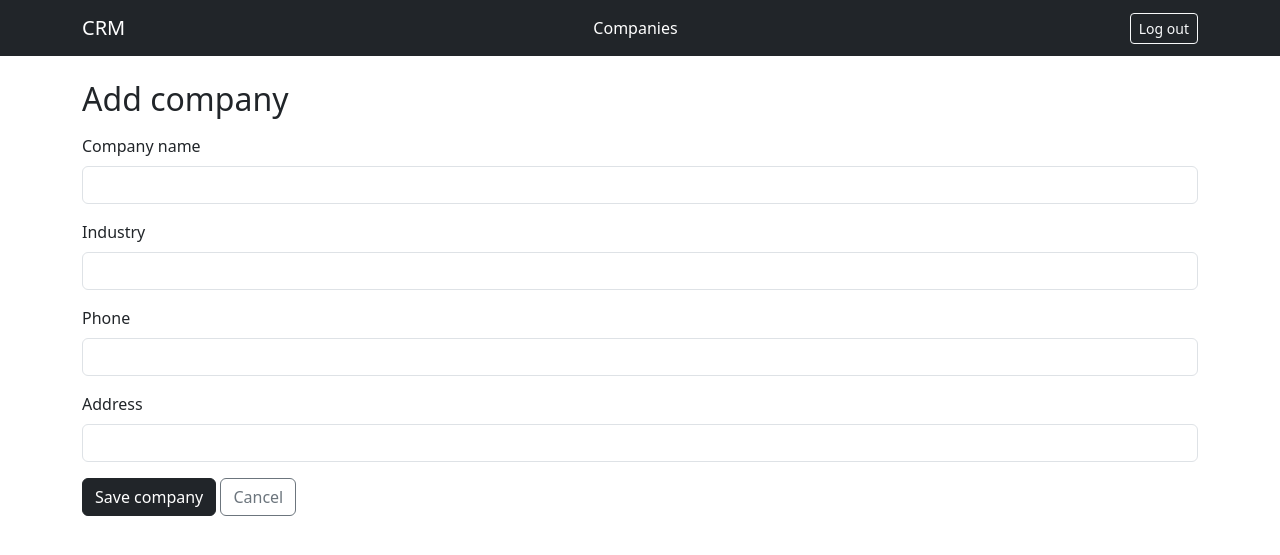
After one commit to IsuriAngelica/CRM-Project, a Flask app: page /companies/add in a window 1280 px wide. The commit adds this page. Shown: the top 555 px of the page. Run offline with Flask 3, Linux system fonts and the light colour scheme; the visitor is signed in with stand-in values (Sample User, id 1).

Commit message:
Add Companies list and add-company form, connected to MySQL

```diff
--- a/app.py
+++ b/app.py
@@ -60,5 +60,28 @@ def dashboard():
     return render_template("dashboard.html")
 
 
+@app.route("/companies")
+@login_required
+def companies():
+    all_companies = models.Company.query.order_by(models.Company.name).all()
+    return render_template("companies_list.html", companies=all_companies)
+
+
+@app.route("/companies/add", methods=["GET", "POST"])
+@login_required
+def add_company():
+    if request.method == "POST":
+        company = models.Company(
+            name=request.form.get("name"),
+            industry=request.form.get("industry"),
+            phone=request.form.get("phone"),
+            address=request.form.get("address"),
+        )
+        db.session.add(company)
+        db.session.commit()
+        return redirect(url_for("companies"))
+    return render_template("company_form.html")
+
+
 if __name__ == "__main__":
     app.run(debug=True)
--- a/templates/base.html
+++ b/templates/base.html
@@ -10,6 +10,7 @@
     <div class="container">
       <span class="navbar-brand">CRM</span>
       {% if current_user.is_authenticated %}
+        <a href="{{ url_for('companies') }}" class="text-white text-decoration-none">Companies</a>
         <a href="{{ url_for('logout') }}" class="btn btn-outline-light btn-sm">Log out</a>
       {% endif %}
     </div>
--- /dev/null
+++ b/templates/company_form.html
@@ -0,0 +1,24 @@
+{% extends "base.html" %}
+{% block content %}
+<h2 class="mb-3">Add company</h2>
+<form method="POST">
+  <div class="mb-3">
+    <label class="form-label">Company name</label>
+    <input type="text" name="name" class="form-control" required>
+  </div>
+  <div class="mb-3">
+    <label class="form-label">Industry</label>
+    <input type="text" name="industry" class="form-control">
+  </div>
+  <div class="mb-3">
+    <label class="form-label">Phone</label>
+    <input type="text" name="phone" class="form-control">
+  </div>
+  <div class="mb-3">
+    <label class="form-label">Address</label>
+    <input type="text" name="address" class="form-control">
+  </div>
+  <button type="submit" class="btn btn-dark">Save company</button>
+  <a href="{{ url_for('companies') }}" class="btn btn-outline-secondary">Cancel</a>
+</form>
+{% endblock %}
```
Also changed, not shown: templates/companies_list.html (added, +29 -0 lines), templates/dashboard.html (line endings or trailing spaces).
